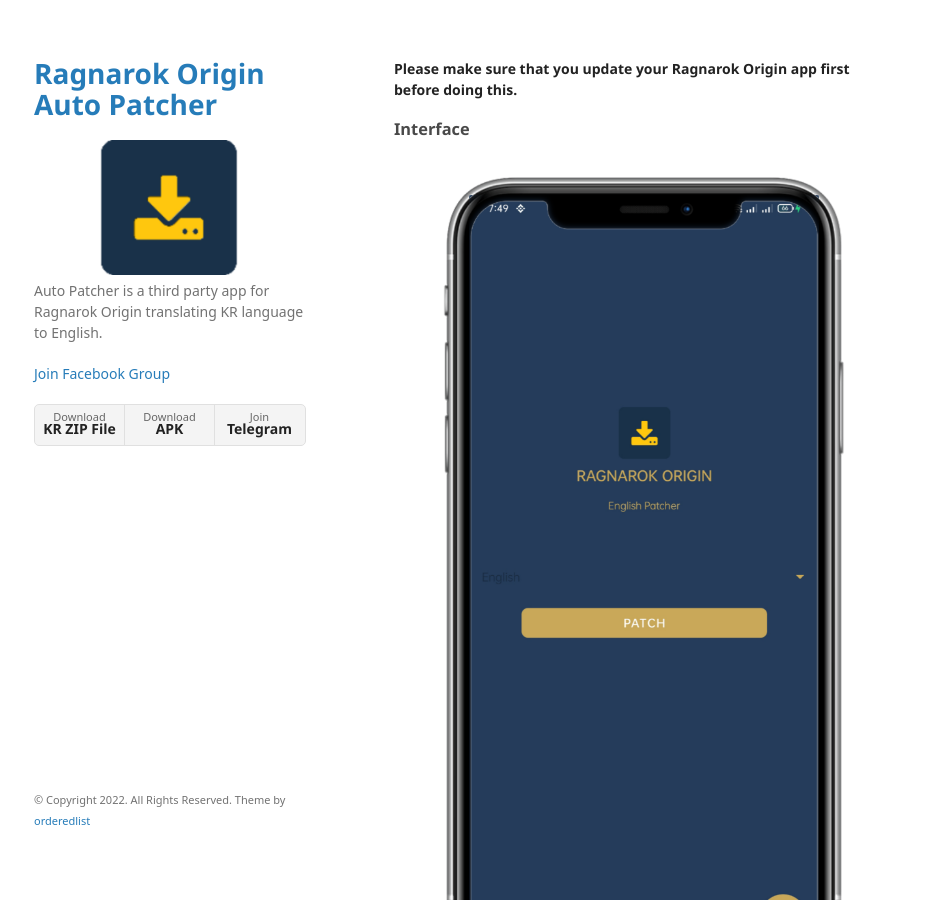
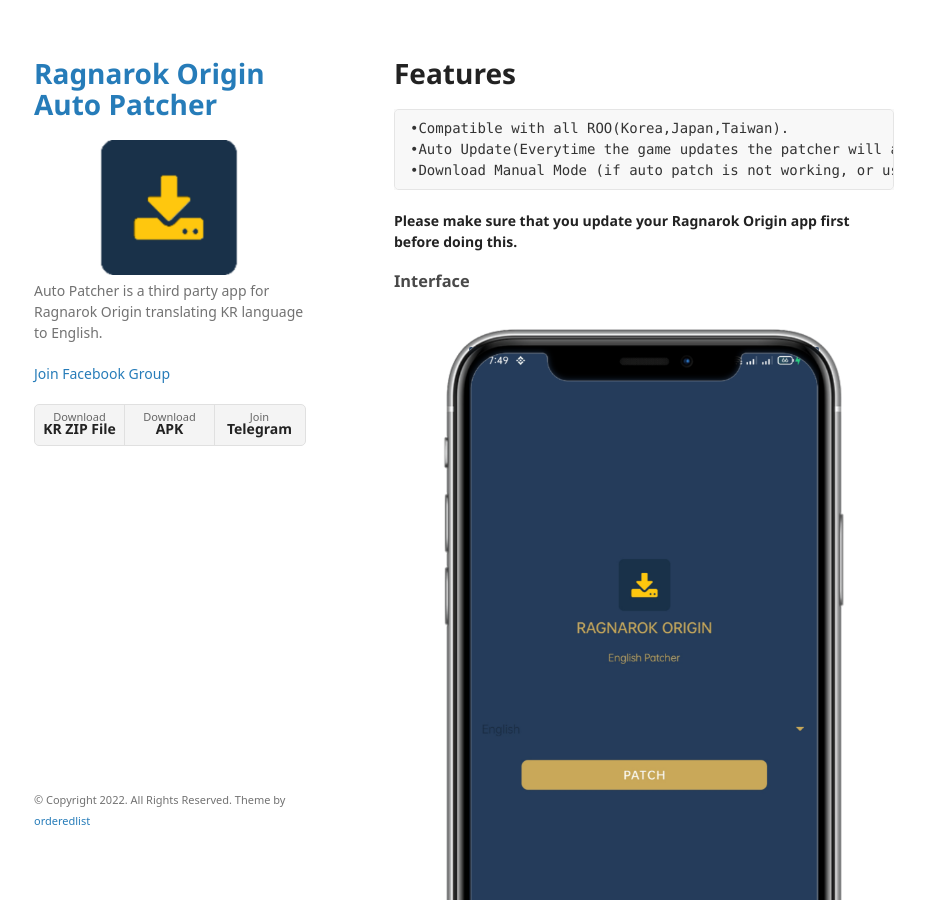
Before and after one commit to RO-ENPatcher/RO-ENPatcher.github.io, a Jekyll site: the page built from index.md, in a window 1280 px wide and 900 px high. Shown: the whole window, without its empty margins (176-1101 px from the left). Built offline with Jekyll 4.4.1, drawn with Linux system fonts in a browser that asks for light colours; some web fonts are replaced; our own code applies the rules of GitHub Pages for plain Markdown files.

Commit message:
Update index.md

````diff
--- a/index.md
+++ b/index.md
@@ -1,6 +1,14 @@
 ---
 layout: default
 ---
+
+# Features
+
+```
+•Compatible with all ROO(Korea,Japan,Taiwan).
+•Auto Update(Everytime the game updates the patcher will auto translate by clicking patch button).
+•Download Manual Mode (if auto patch is not working, or user doesn't want an auto patch)
+```
 
 **Please make sure that you update your Ragnarok Origin app first before doing this.**
 
````
